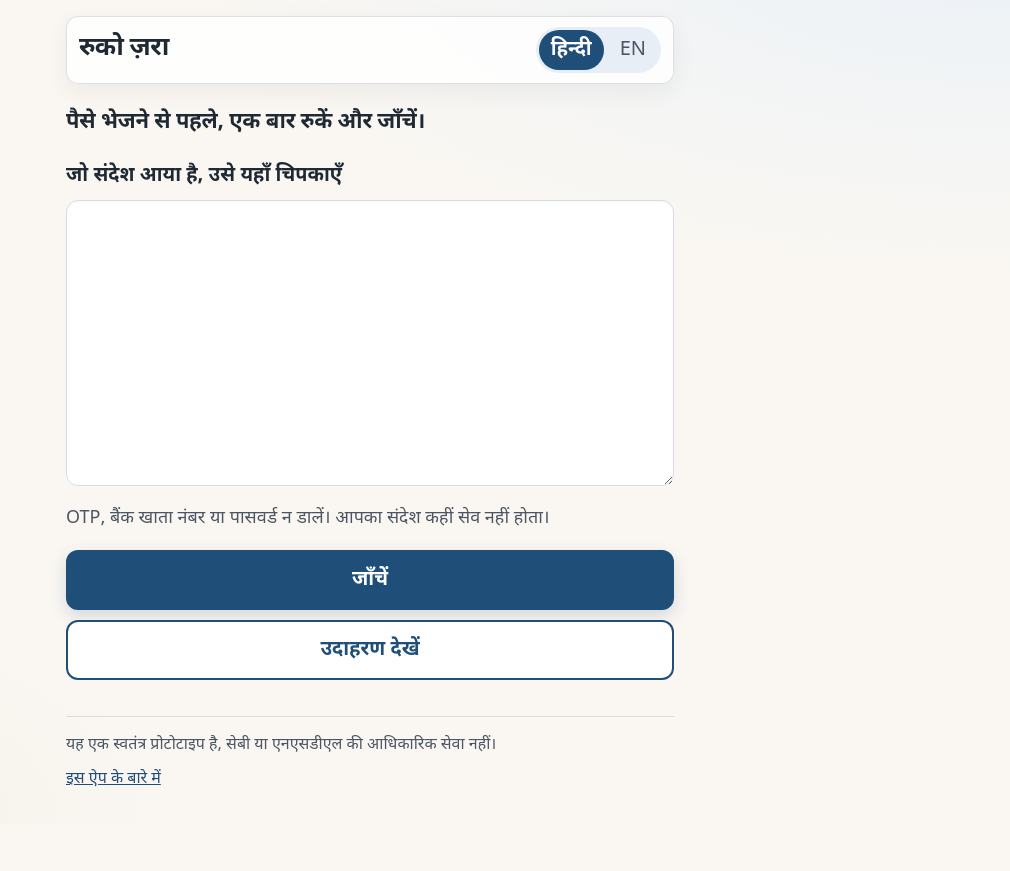
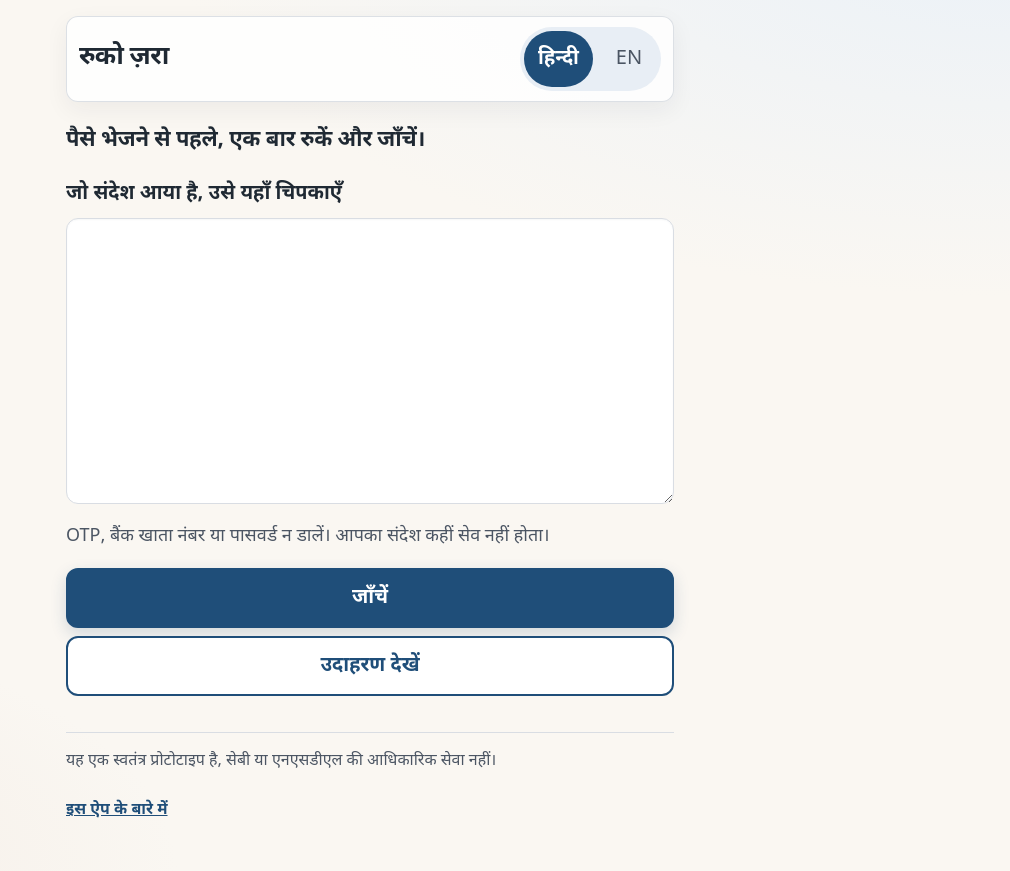
Before and after one commit to XNTOL/Ruko-Zara, a FastAPI app: page / in a window 1280 px wide. Shown: the whole page, without its empty margins (270-1280 px from the left). Before the commit the page ends 787 px from the top, so only its background shows below. Run offline with FastAPI, Linux system fonts and the light colour scheme.

Commit message:
Improved website design and added accessibility

```diff
--- a/app/static/app.css
+++ b/app/static/app.css
@@ -38,19 +38,54 @@
 
 html {
   -webkit-text-size-adjust: 100%;
+  overflow-x: hidden;
 }
 
 body {
   margin: 0 auto;
   max-width: var(--max);
+  width: 100%;
   min-height: 100vh;
   padding: var(--pad);
   color: var(--text);
   font: 20px/1.6 var(--font);
+  overflow-x: hidden;
+  word-wrap: break-word;
+  overflow-wrap: anywhere;
   background:
     radial-gradient(120% 80% at 100% -10%, var(--few-bg) 0%, transparent 55%),
     radial-gradient(90% 60% at -10% 100%, #f3ebe3 0%, transparent 50%),
     var(--bg);
+}
+
+.skip-link {
+  position: absolute;
+  left: -999px;
+  top: 0;
+  z-index: 10;
+  padding: 12px 16px;
+  background: var(--primary);
+  color: var(--primary-fg);
+  font-weight: 700;
+  text-decoration: none;
+  border-radius: 0 0 var(--radius) 0;
+}
+
+.skip-link:focus {
+  left: 0;
+}
+
+main {
+  animation: fade-in var(--ease);
+}
+
+@keyframes fade-in {
+  from {
+    opacity: 0.01;
+  }
+  to {
+    opacity: 1;
+  }
 }
 
 a {
@@ -84,13 +119,16 @@ textarea:focus-visible {
   line-height: 1.3;
   text-decoration: none;
   letter-spacing: -0.02em;
+  min-height: var(--tap);
+  display: inline-flex;
+  align-items: center;
 }
 
 .lang-switch {
   display: flex;
-  gap: 4px;
+  gap: var(--gap);
   flex-shrink: 0;
-  padding: 3px;
+  padding: 4px;
   border-radius: 999px;
   background: var(--primary-soft);
 }
@@ -99,10 +137,12 @@ textarea:focus-visible {
 .lang-switch .lang-opt {
   color: var(--muted);
   text-decoration: none;
-  min-height: 40px;
+  min-height: var(--tap);
+  min-width: 56px;
   display: inline-flex;
   align-items: center;
-  padding: 4px 12px;
+  justify-content: center;
+  padding: 8px 14px;
   border: 0;
   border-radius: 999px;
   background: transparent;
@@ -183,7 +223,7 @@ textarea:focus-visible {
 .actions {
   display: flex;
   flex-direction: column;
-  gap: 10px;
+  gap: var(--gap);
   margin-top: 0.35rem;
 }
 
@@ -402,7 +442,14 @@ mark {
 }
 
 .site-footer p {
-  margin: 0 0 8px;
+  margin: 0 0 var(--gap);
+}
+
+.site-footer a {
+  display: inline-flex;
+  align-items: center;
+  min-height: var(--tap);
+  font-weight: 600;
 }
 
 .about section {
@@ -441,4 +488,8 @@ mark {
     animation: none !important;
     transition: none !important;
   }
+
+  main {
+    animation: none !important;
+  }
 }
--- a/app/templates/base.html
+++ b/app/templates/base.html
@@ -3,10 +3,12 @@
 <head>
   <meta charset="utf-8">
   <meta name="viewport" content="width=device-width, initial-scale=1">
+  <meta name="description" content="{{ t.tagline }}">
   <title>{% block title %}{{ page_title | default(t.app_title) }}{% endblock %}</title>
   <link rel="stylesheet" href="/static/app.css">
 </head>
 <body>
+  <a class="skip-link" href="#main">{% if lang == "en" %}Skip to content{% else %}मुख्य भाग पर जाएँ{% endif %}</a>
   <header class="site-header">
     <a class="brand" href="/?lang={{ lang }}" data-i18n-brand>{{ t.app_title }}</a>
     <nav class="lang-switch" aria-label="language">
@@ -23,7 +25,7 @@
     </nav>
   </header>
 
-  <main>
+  <main id="main">
     {% block content %}{% endblock %}
   </main>
 
--- a/app/templates/index.html
+++ b/app/templates/index.html
@@ -13,8 +13,8 @@
   <form method="post" action="/check">
     <input type="hidden" name="lang" value="{{ lang }}">
     <label class="field-label" for="message">{{ t.input_label }}</label>
-    <textarea class="field" id="message" name="message" rows="8" maxlength="2000"{% if error %} autofocus{% endif %}>{{ message }}</textarea>
-    <p class="hint">{{ t.privacy_hint }}</p>
+    <textarea class="field" id="message" name="message" rows="8" maxlength="2000" aria-describedby="privacy-hint"{% if error %} autofocus aria-invalid="true" aria-errormessage="form-error"{% endif %}>{{ message }}</textarea>
+    <p class="hint" id="privacy-hint">{{ t.privacy_hint }}</p>
     <div class="actions">
       <button class="btn" type="submit" data-loading="{{ t.loading }}">{{ t.btn_check }}</button>
       <a class="btn btn--secondary" href="/?lang={{ lang }}&amp;example={{ next_example }}">{{ t.btn_example }}</a>
```
Also changed, not shown: tests/test_budget_a11y.py (added, +98 -0 lines), tests/test_rules.py (+124 -36 lines).
